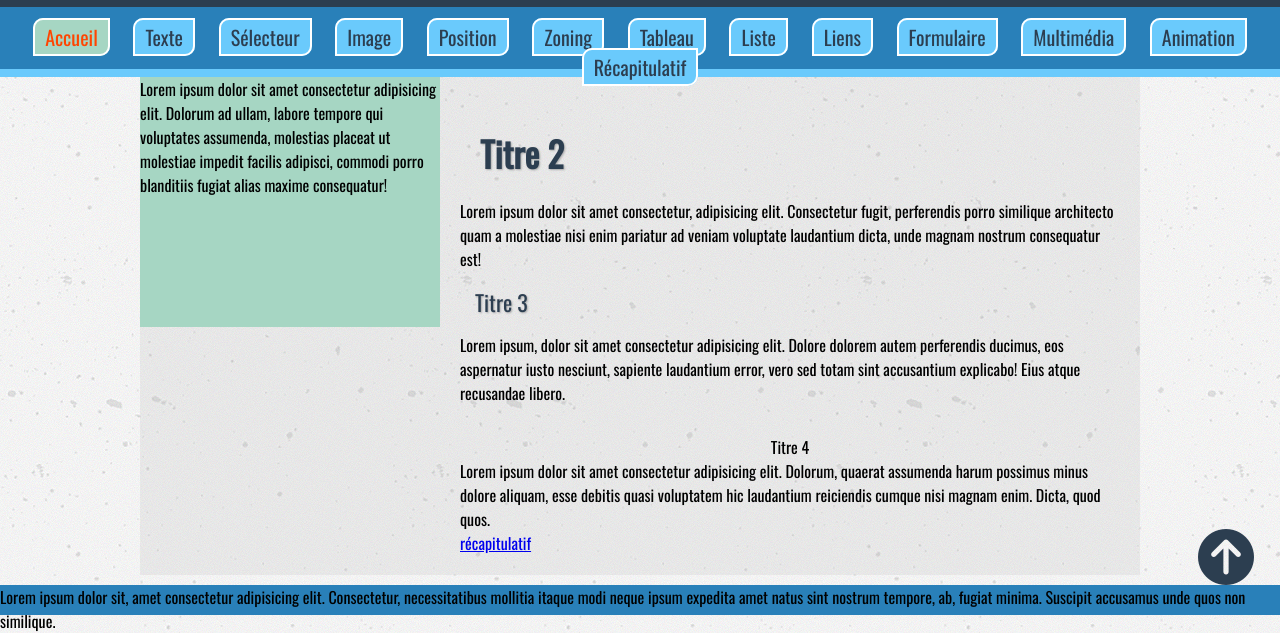
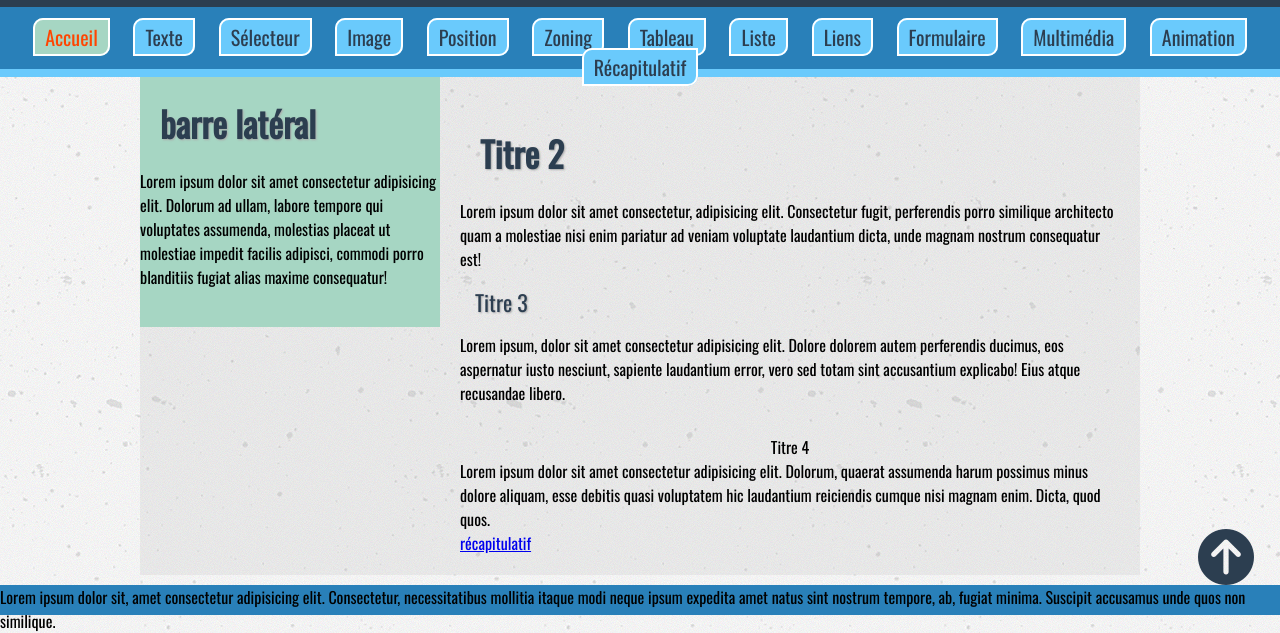
Before and after one commit to alexandre-ostacolpin/premierSITE, a plain HTML site: page index.html in a window 1280 px wide. Shown: the part 168-801 px from the top of the page. Drawn offline with nearby package versions, Linux system fonts and the light colour scheme.

Commit message:
Update index.html

```diff
--- a/index.html
+++ b/index.html
@@ -55,6 +55,7 @@
     </nav>
     <main>
         <aside>
+            <h2>barre latéral</h2>
                 <p>Lorem ipsum dolor sit amet consectetur adipisicing elit. Dolorum ad ullam, labore tempore qui voluptates assumenda, molestias placeat ut molestiae impedit facilis adipisci, commodi porro blanditiis fugiat alias maxime consequatur!</p>
         </aside>
         <section id="accueil">
```
